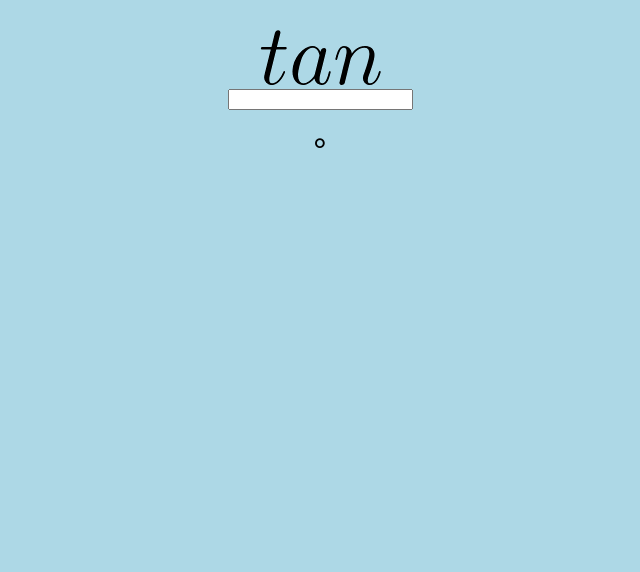
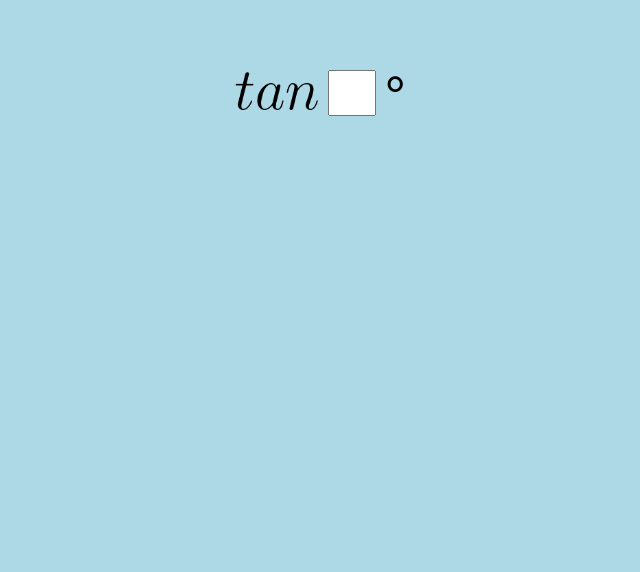
Before and after one commit to happy-spark/triangular-ratio-calculator1.github.io, a plain HTML site: page index.html in a window 1280 px wide. Shown: the part 228-800 px from the top of the page, without its empty margins (320-960 px from the left). Drawn offline with Linux system fonts and the light colour scheme.

Commit message:
Create TAN in CSS

```diff
--- a/style.css
+++ b/style.css
@@ -43,3 +43,24 @@ body {
 #cos-degree {
     font-size: 50px;
 }
+
+/* TAN */
+#tan-div {
+    display: flex;
+    margin: 0 auto;
+    justify-content: center;
+    width: 180px;
+}
+
+#tan-img {
+    height: 38px;
+}
+
+#tan-input {
+    font-size: 22px;
+    height: 40px; width: 40px;
+}
+
+#tan-degree {
+    font-size: 50px;
+}
```
